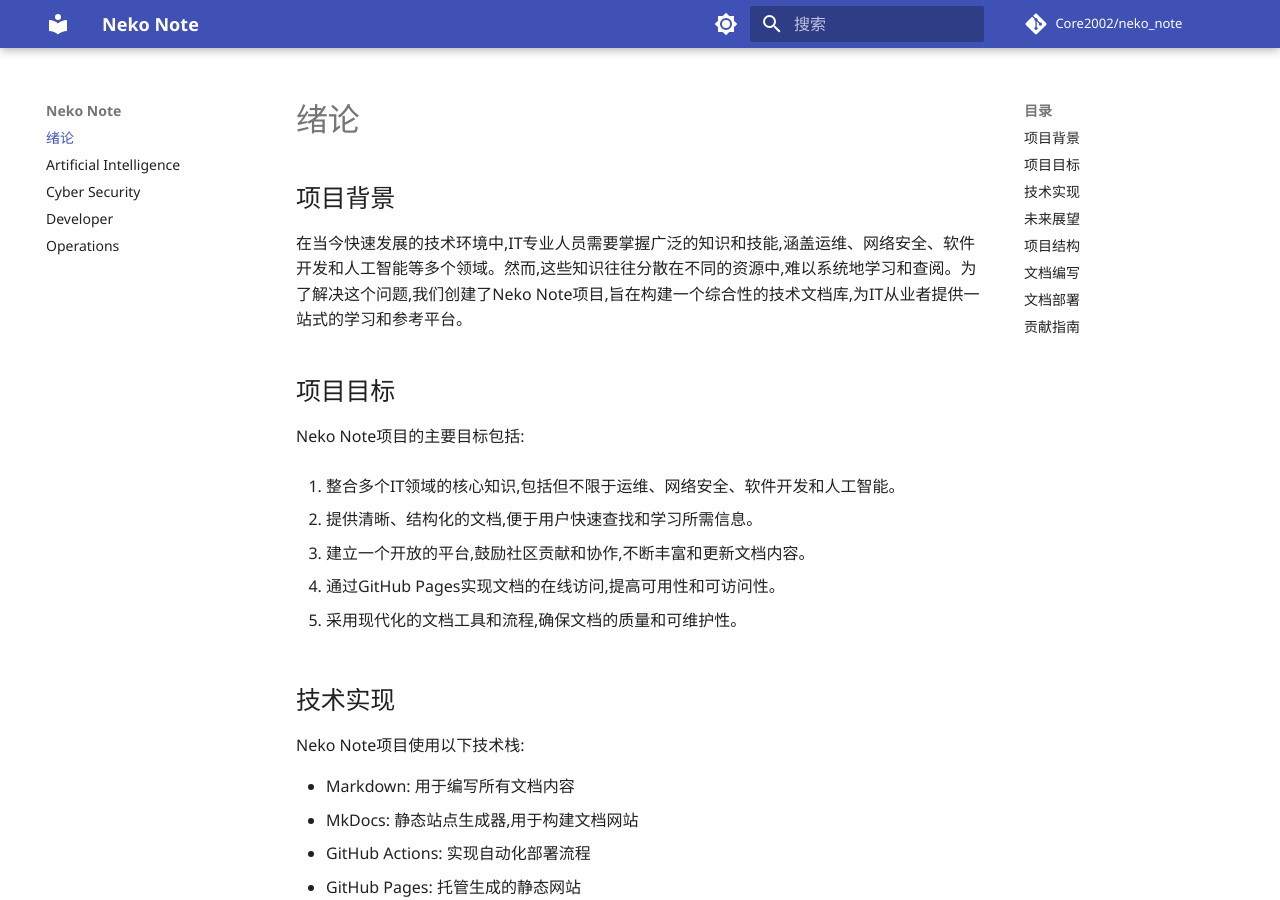
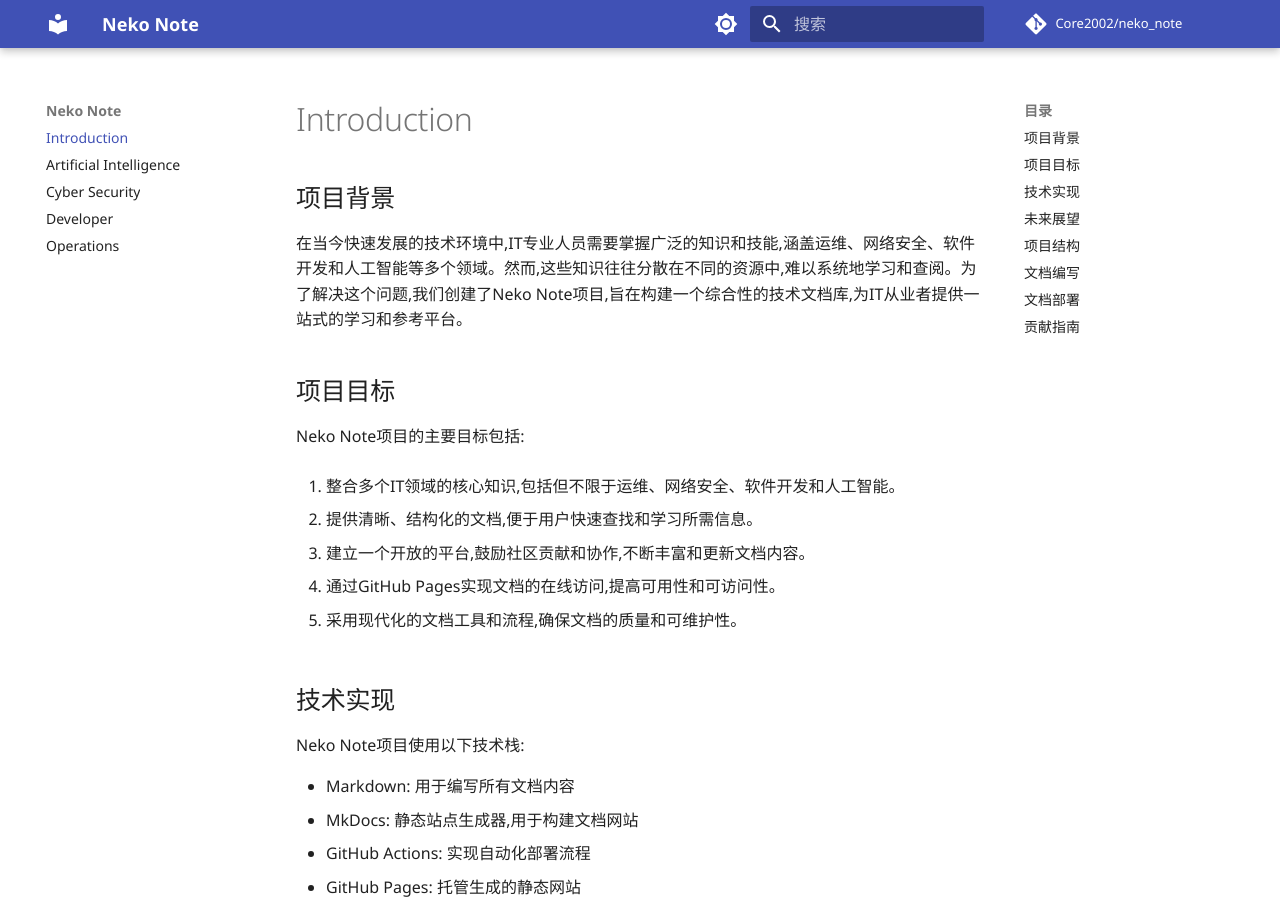
Before and after one commit to Core2002/neko_note, an MkDocs documentation site: the page built from docs/index.md, in a window 1280 px wide and 900 px high. Built offline with MkDocs 1.6.1 and Material for MkDocs 9.7.7, drawn with Linux system fonts in a browser that asks for light colours; comment, search, counter and statistics services are not loaded.

Commit message:
👷 Chore: Translate title from Chinese to English.
Change the heading of the `index.md` file in the `docs` directory from Chinese
characters to English, ensuring consistency with the documentation language.

```diff
--- a/docs/index.md
+++ b/docs/index.md
@@ -1,4 +1,4 @@
-# 绪论
+# Introduction
 
 ## 项目背景
 
```
